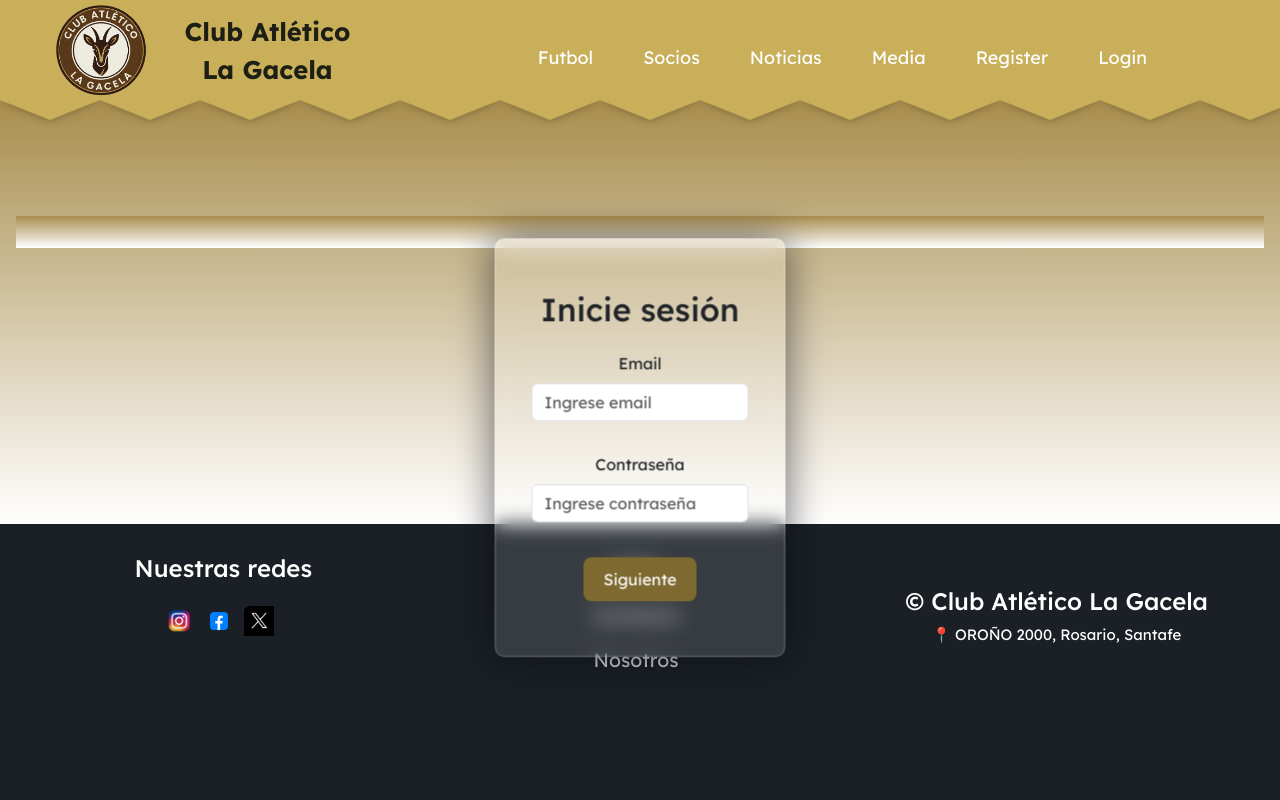
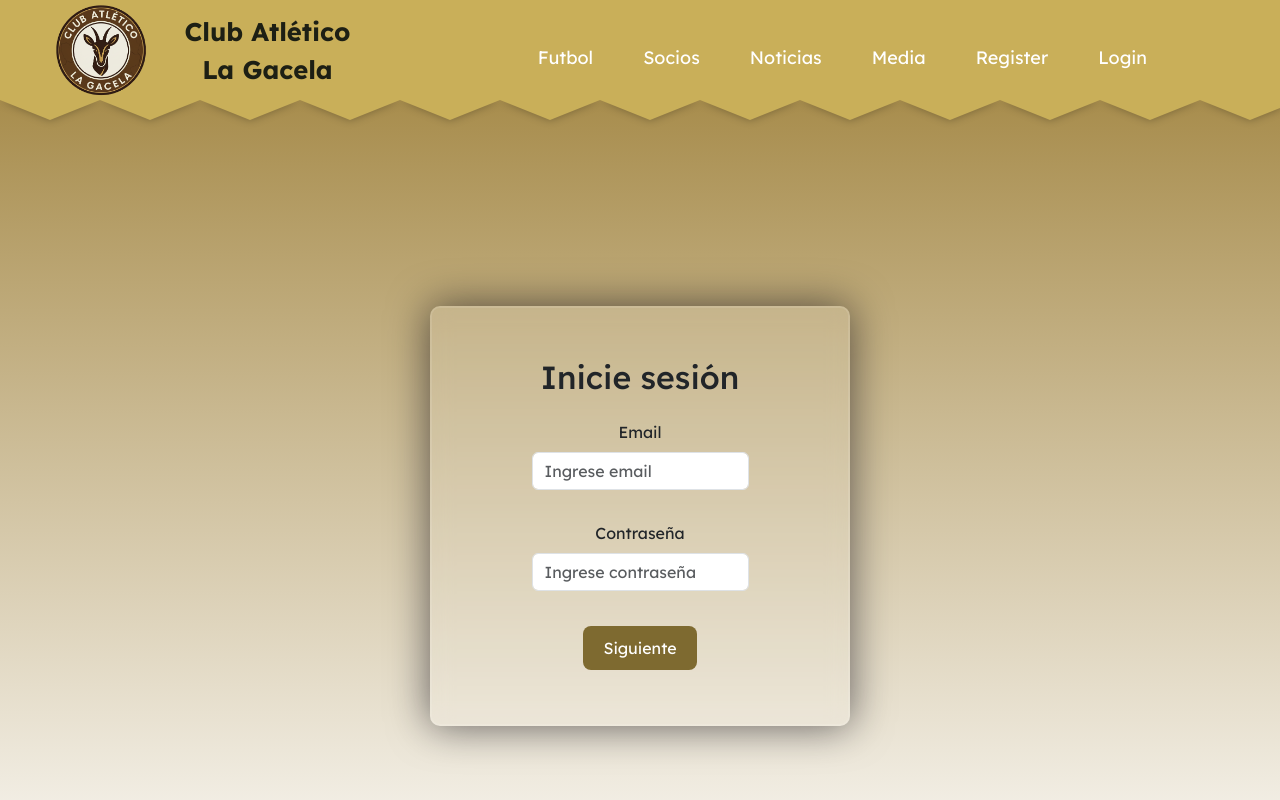
Before and after one commit to bernioviedo/TP-Club, a React (Vite) app in the folder client/club-frontend/: page /login in a window 1280 px wide. Shown: the top 800 px of the page. Built offline with nearby package versions, Linux system fonts and the light colour scheme; no server answers.

Commit message:
actualiza estilos de login y register para todas las vistas, modifica estilos de carousel para todas las vistas

```diff
--- a/client/club-frontend/src/components/CarouselHome/Carousel.css
+++ b/client/club-frontend/src/components/CarouselHome/Carousel.css
@@ -5,7 +5,7 @@
 
 .carousel-inner{
 
-    height: 40rem;
+    height: 55rem;
 }
 .carousel-item{
 
@@ -33,3 +33,12 @@
     flex-wrap: wrap;
     width: 100%;
 }
+
+@media screen and (max-width:768px) {
+    .carousel-item{
+        aspect-ratio: 4 / 3;
+        background-size: cover;
+        background-position: center;
+        height: 30rem;
+    }
+}
--- a/client/club-frontend/src/components/Home/Home.css
+++ b/client/club-frontend/src/components/Home/Home.css
@@ -24,6 +24,7 @@
 
 .main-content-position{
   margin-top: 60px;
+  width: 100%;
   display: flex;
   flex-direction: column;
   flex-wrap: wrap;
@@ -36,6 +37,8 @@
 .carousel{
   width: 100%;
   height: 20rem;
+  flex-shrink: 1;
+  min-height: 0;
 }
 
 @media screen and (max-width:520px) {
@@ -43,6 +46,7 @@
     display: none;
   }
 }
+
 .news{
   display: flex;
   flex-direction: column;
--- a/client/club-frontend/src/pages/Login.css
+++ b/client/club-frontend/src/pages/Login.css
@@ -1,9 +1,17 @@
-
+.user-forms{
+  min-height: 100vh;
+  width: 100%;
+  display: flex;
+  align-items: center;
+  justify-content: center;
+  margin: 0 auto;
+}
 .user-forms form{
   display: flex;
   flex-direction: column;
-  align-items: center;
-  gap: 15px;
+  align-items: flex-end;
+  gap: 1rem;
+  margin: 0 auto;
 }
 
 .logbtn {
@@ -27,13 +35,15 @@
 
 .background-login{
   background-color: rgba(255,255,255,0.13);
-    position: absolute;
-    transform: translate(-50%,-50%);
-    top: 56%;
-    left: 50%;
+  position: relative;
   border-radius: 10px;
   backdrop-filter: blur(10px);
   border: 2px solid rgba(255,255,255,0.1);
   box-shadow: 0 0 40px rgba(8,7,16,0.6);
   padding: 50px 35px;
+  max-width: 420px;
+  width: 90%;
+  box-sizing: border-box;
+  max-height: 90vh;
+  overflow-y: auto;
 }
--- a/client/club-frontend/src/pages/Login.jsx
+++ b/client/club-frontend/src/pages/Login.jsx
@@ -39,7 +39,7 @@ const loginUser = async (e) =>{
 }
 
   return (
-<div className='main-content user-forms'>
+<div className='user-forms'>
     <form onSubmit={loginUser} className='background-login'>
     <h2>Inicie sesión</h2>
       <div class="mb-3">
--- a/client/club-frontend/src/pages/Register.css
+++ b/client/club-frontend/src/pages/Register.css
@@ -1,10 +1,18 @@
+.user-forms{
+  min-height: 100vh;
+  width: 100%;
+  display: flex;
+  align-items: center;
+  justify-content: center;
+  margin: 0 auto;
+}
 .user-forms form{
   display: flex;
   flex-direction: column;
-  align-items: center;
-  gap: 15px;
+  align-items: flex-end;
+  gap: 1rem;
+  margin: 0 auto;
 }
-
 .logbtn {
   background-color: #7e6a30;
   color: #ffffff;
@@ -26,13 +34,15 @@
 
 .background-register{
   background-color: rgba(255,255,255,0.13);
-    position: absolute;
-    transform: translate(-50%,-50%);
-    top: 63%;
-    left: 50%;
+  position: relative;
   border-radius: 10px;
   backdrop-filter: blur(10px);
   border: 2px solid rgba(255,255,255,0.1);
   box-shadow: 0 0 40px rgba(8,7,16,0.6);
   padding: 50px 35px;
+  max-width: 420px;
+  width: 90%;
+  box-sizing: border-box;
+  max-height: 90vh;
+  overflow-y: auto;
 }
--- a/client/club-frontend/src/pages/Register.jsx
+++ b/client/club-frontend/src/pages/Register.jsx
@@ -50,7 +50,7 @@ export default function Register() {
     };
 
   return (
-    <div className='main-content user-forms'>
+    <div className='user-forms'>
         <form onSubmit={registerUser} className='background-register'>
             <h2>Registrarse</h2>
             <div className='mb-3'>
```
Lines whose indentation alone changed are shown as unchanged.
